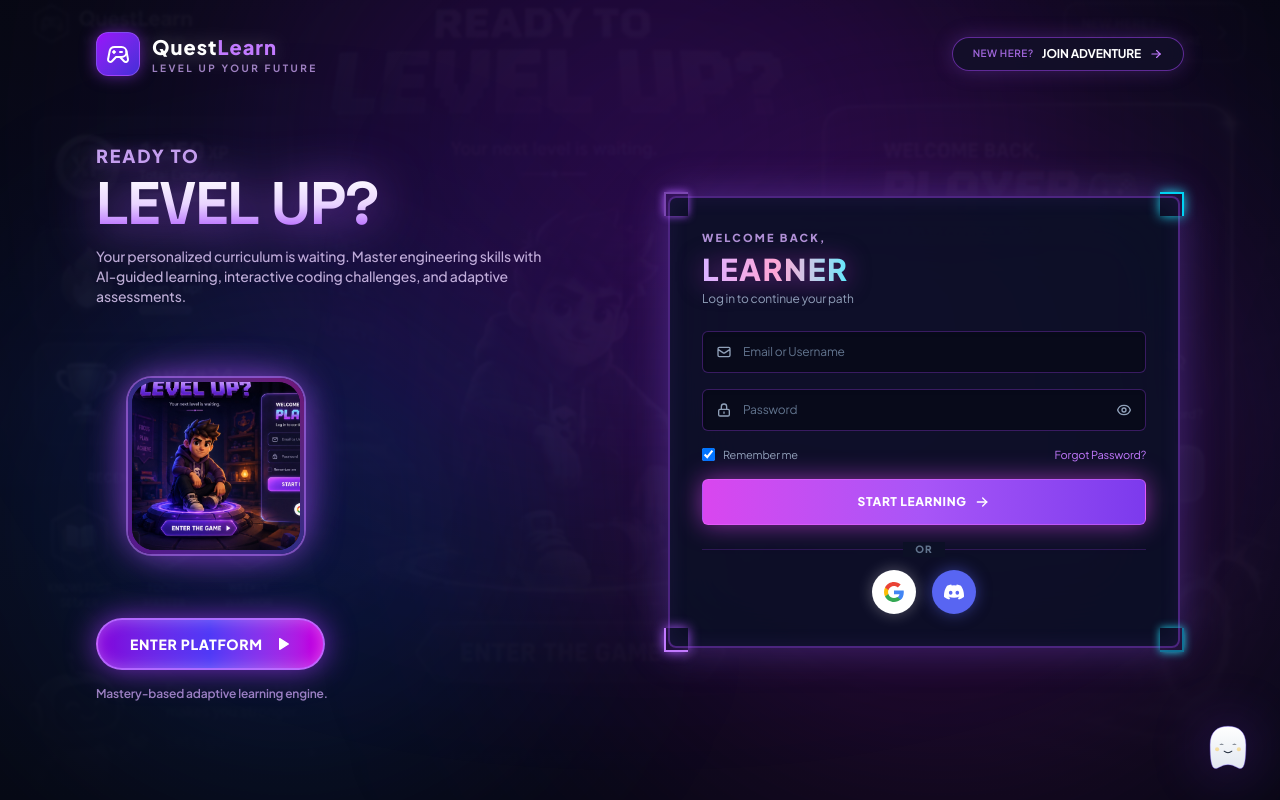
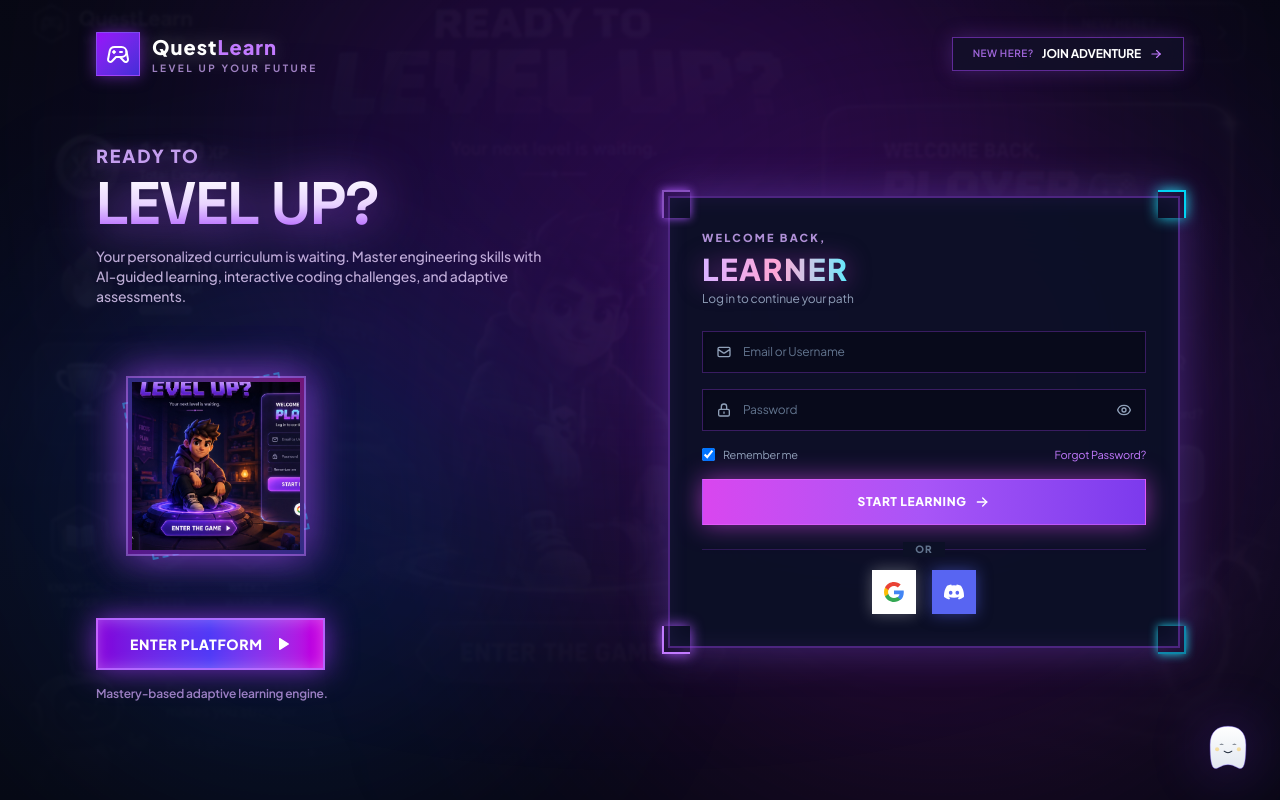
Before and after one commit to KungumapriyaaMKP/HCL-Amplified, a Next.js app: page /login in a window 1280 px wide. Built offline with nearby package versions, Linux system fonts and the light colour scheme.

Commit message:
style: apply razor-sharp 90-degree square geometry across auth card and HUD elements

```diff
--- a/frontend/components/auth/QuestLearnAuth.tsx
+++ b/frontend/components/auth/QuestLearnAuth.tsx
@@ -89,7 +89,7 @@ export function QuestLearnAuth({ initialMode = "login" }: { initialMode?: "login
         <header className="flex items-center justify-between gap-4">
           {/* Logo */}
           <Link href="/" className="group flex items-center gap-3 transition-transform hover:scale-105">
-            <div className="flex h-11 w-11 items-center justify-center rounded-xl bg-gradient-to-br from-purple-600 to-indigo-700 shadow-[0_0_15px_rgba(147,51,234,0.6)] border border-purple-400/40">
+            <div className="flex h-11 w-11 items-center justify-center rounded-none bg-gradient-to-br from-purple-600 to-indigo-700 shadow-[0_0_15px_rgba(147,51,234,0.6)] border border-purple-400/40">
               <IconDeviceGamepad2 className="h-6 w-6 text-white" />
             </div>
             <div>
@@ -105,7 +105,7 @@ export function QuestLearnAuth({ initialMode = "login" }: { initialMode?: "login
           {/* Top Right Mode Switch Button */}
           <button
             onClick={() => setMode(mode === "login" ? "signup" : "login")}
-            className="group flex items-center gap-2 rounded-full border border-purple-500/50 bg-[#121128]/80 px-5 py-2 text-xs font-semibold text-purple-200 shadow-[0_0_20px_rgba(168,85,247,0.25)] backdrop-blur-md transition-all hover:border-purple-400 hover:bg-purple-950/60 hover:shadow-[0_0_25px_rgba(168,85,247,0.5)] active:scale-95"
+            className="group flex items-center gap-2 rounded-none border border-purple-500/50 bg-[#121128]/80 px-5 py-2 text-xs font-semibold text-purple-200 shadow-[0_0_20px_rgba(168,85,247,0.25)] backdrop-blur-md transition-all hover:border-purple-400 hover:bg-purple-950/60 hover:shadow-[0_0_25px_rgba(168,85,247,0.5)] active:scale-95"
           >
             <span className="text-purple-400/80 uppercase tracking-wider text-[10px]">
               {mode === "login" ? "NEW HERE?" : "HAVE AN ACCOUNT?"}
@@ -139,12 +139,12 @@ export function QuestLearnAuth({ initialMode = "login" }: { initialMode?: "login
             {/* Character Graphic / Interactive Portal Visual */}
             <div className="relative my-4 flex h-52 sm:h-64 w-full items-center justify-center lg:justify-start">
               <div className="relative flex h-52 w-52 sm:h-60 sm:w-60 items-center justify-center">
-                <div className="absolute h-48 w-48 rounded-full border border-purple-500/40 bg-purple-600/10 blur-sm shadow-[0_0_40px_rgba(147,51,234,0.4)] animate-pulse" />
-                <div className="absolute h-40 w-40 rounded-full border-2 border-dashed border-cyan-400/50 animate-spin" style={{ animationDuration: "25s" }} />
+                <div className="absolute h-48 w-48 border border-purple-500/40 bg-purple-600/10 blur-sm shadow-[0_0_40px_rgba(147,51,234,0.4)] animate-pulse" />
+                <div className="absolute h-40 w-40 border-2 border-dashed border-cyan-400/50 animate-spin" style={{ animationDuration: "25s" }} />
 
                 <div className="relative z-10 flex flex-col items-center">
-                  <div className="relative flex h-36 w-36 sm:h-44 sm:w-44 items-center justify-center rounded-3xl bg-gradient-to-tr from-purple-900 via-indigo-900 to-fuchsia-900 p-1 shadow-[0_0_35px_rgba(168,85,247,0.7)] ring-2 ring-purple-400/50">
-                    <div className="flex h-full w-full items-center justify-center rounded-[22px] bg-[#0d0f24] overflow-hidden relative">
+                  <div className="relative flex h-36 w-36 sm:h-44 sm:w-44 items-center justify-center rounded-none bg-gradient-to-tr from-purple-900 via-indigo-900 to-fuchsia-900 p-1 shadow-[0_0_35px_rgba(168,85,247,0.7)] ring-2 ring-purple-400/50">
+                    <div className="flex h-full w-full items-center justify-center rounded-none bg-[#0d0f24] overflow-hidden relative">
                       <img
                         src="/quest-bg.jpg"
                         alt="Hero Portal"
@@ -159,7 +159,7 @@ export function QuestLearnAuth({ initialMode = "login" }: { initialMode?: "login
             {/* "ENTER THE GAME" Action Button */}
             <Link
               href="/dashboard"
-              className="group relative mt-2 inline-flex items-center gap-3 overflow-hidden rounded-full border-2 border-purple-400/80 bg-gradient-to-r from-purple-700 via-indigo-600 to-fuchsia-600 px-8 py-3.5 text-sm font-black tracking-wider text-white uppercase shadow-[0_0_30px_rgba(147,51,234,0.8),inset_0_0_15px_rgba(255,255,255,0.3)] transition-all duration-300 hover:scale-105 hover:shadow-[0_0_45px_rgba(168,85,247,1)] active:scale-95"
+              className="group relative mt-2 inline-flex items-center gap-3 overflow-hidden rounded-none border-2 border-purple-400/80 bg-gradient-to-r from-purple-700 via-indigo-600 to-fuchsia-600 px-8 py-3.5 text-sm font-black tracking-wider text-white uppercase shadow-[0_0_30px_rgba(147,51,234,0.8),inset_0_0_15px_rgba(255,255,255,0.3)] transition-all duration-300 hover:scale-105 hover:shadow-[0_0_45px_rgba(168,85,247,1)] active:scale-95"
             >
               <span className="relative z-10">ENTER PLATFORM</span>
               <IconPlayerPlay className="relative z-10 h-4 w-4 fill-current transition-transform group-hover:translate-x-1" />
@@ -174,13 +174,13 @@ export function QuestLearnAuth({ initialMode = "login" }: { initialMode?: "login
 
           {/* RIGHT COLUMN: Glassmorphic Auth Card (6 cols) */}
           <div className="w-full max-w-md mx-auto lg:col-span-6 lg:max-w-lg">
-            <div className="relative rounded-lg border-2 border-purple-500/40 bg-[#0c1026]/90 p-6 sm:p-8 shadow-[0_0_40px_rgba(139,92,246,0.35),inset_0_0_20px_rgba(139,92,246,0.1)] backdrop-blur-2xl">
+            <div className="relative rounded-none border-2 border-purple-500/40 bg-[#0c1026]/95 p-6 sm:p-8 shadow-[0_0_40px_rgba(139,92,246,0.35),inset_0_0_20px_rgba(139,92,246,0.1)] backdrop-blur-2xl">
 
-              {/* Sharp Cyber HUD Corner Accents */}
-              <div className="pointer-events-none absolute -top-1.5 -right-1.5 h-6 w-6 border-t-2 border-r-2 border-cyan-400 shadow-[0_0_12px_#22d3ee]" />
-              <div className="pointer-events-none absolute -bottom-1.5 -left-1.5 h-6 w-6 border-b-2 border-l-2 border-purple-400 shadow-[0_0_12px_#a855f7]" />
-              <div className="pointer-events-none absolute -top-1.5 -left-1.5 h-6 w-6 border-t-2 border-l-2 border-purple-400/50 shadow-[0_0_8px_#a855f7]" />
-              <div className="pointer-events-none absolute -bottom-1.5 -right-1.5 h-6 w-6 border-b-2 border-r-2 border-cyan-400/50 shadow-[0_0_8px_#22d3ee]" />
+              {/* Precision Sharp 90-Degree Cyber HUD Corner Accents */}
+              <div className="pointer-events-none absolute -top-2 -right-2 h-7 w-7 border-t-2 border-r-2 border-cyan-400 shadow-[0_0_14px_#22d3ee]" />
+              <div className="pointer-events-none absolute -bottom-2 -left-2 h-7 w-7 border-b-2 border-l-2 border-purple-400 shadow-[0_0_14px_#a855f7]" />
+              <div className="pointer-events-none absolute -top-2 -left-2 h-7 w-7 border-t-2 border-l-2 border-purple-400/60 shadow-[0_0_10px_#a855f7]" />
+              <div className="pointer-events-none absolute -bottom-2 -right-2 h-7 w-7 border-b-2 border-r-2 border-cyan-400/60 shadow-[0_0_10px_#22d3ee]" />
 
               <div className="mb-6">
                 <div className="text-[11px] font-extrabold tracking-[0.2em] text-purple-300/80 uppercase">
@@ -213,7 +213,7 @@ export function QuestLearnAuth({ initialMode = "login" }: { initialMode?: "login
                         value={displayName}
                         onChange={(e) => setDisplayName(e.target.value)}
                         placeholder="Display Name"
-                        className="w-full rounded-md border border-purple-500/30 bg-[#080a1a]/90 py-3 pl-10 pr-4 text-xs text-white placeholder-slate-500 shadow-inner focus:border-purple-400 focus:outline-none focus:ring-1 focus:ring-purple-400"
+                        className="w-full rounded-none border border-purple-500/30 bg-[#080a1a]/90 py-3 pl-10 pr-4 text-xs text-white placeholder-slate-500 shadow-inner focus:border-purple-400 focus:outline-none focus:ring-1 focus:ring-purple-400"
                       />
                     </div>
                   </div>
@@ -233,7 +233,7 @@ export function QuestLearnAuth({ initialMode = "login" }: { initialMode?: "login
                       value={email}
                       onChange={(e) => setEmail(e.target.value)}
                       placeholder="Email or Username"
-                      className="w-full rounded-md border border-purple-500/30 bg-[#080a1a]/90 py-3 pl-10 pr-4 text-xs text-white placeholder-slate-500 shadow-inner focus:border-purple-400 focus:outline-none focus:ring-1 focus:ring-purple-400"
+                      className="w-full rounded-none border border-purple-500/30 bg-[#080a1a]/90 py-3 pl-10 pr-4 text-xs text-white placeholder-slate-500 shadow-inner focus:border-purple-400 focus:outline-none focus:ring-1 focus:ring-purple-400"
                     />
                   </div>
                 </div>
@@ -253,7 +253,7 @@ export function QuestLearnAuth({ initialMode = "login" }: { initialMode?: "login
                       value={password}
                       onChange={(e) => setPassword(e.target.value)}
                       placeholder="Password"
-                      className="w-full rounded-md border border-purple-500/30 bg-[#080a1a]/90 py-3 pl-10 pr-10 text-xs text-white placeholder-slate-500 shadow-inner focus:border-purple-400 focus:outline-none focus:ring-1 focus:ring-purple-400"
+                      className="w-full rounded-none border border-purple-500/30 bg-[#080a1a]/90 py-3 pl-10 pr-10 text-xs text-white placeholder-slate-500 shadow-inner focus:border-purple-400 focus:outline-none focus:ring-1 focus:ring-purple-400"
                     />
                     <button
                       type="button"
@@ -281,7 +281,7 @@ export function QuestLearnAuth({ initialMode = "login" }: { initialMode?: "login
                       type="checkbox"
                       checked={rememberMe}
                       onChange={(e) => setRememberMe(e.target.checked)}
-                      className="rounded border-purple-500/40 bg-purple-950 text-purple-600 focus:ring-0 focus:ring-offset-0"
+                      className="rounded-none border-purple-500/40 bg-purple-950 text-purple-600 focus:ring-0 focus:ring-offset-0"
                     />
                     <span>Remember me</span>
                   </label>
@@ -296,7 +296,7 @@ export function QuestLearnAuth({ initialMode = "login" }: { initialMode?: "login
 
                 {/* Error Banner */}
                 {error && (
-                  <div className="rounded-md border border-red-500/40 bg-red-950/80 p-2.5 text-center text-xs font-semibold text-red-300 shadow-[0_0_15px_rgba(239,68,68,0.3)]">
+                  <div className="rounded-none border border-red-500/40 bg-red-950/80 p-2.5 text-center text-xs font-semibold text-red-300 shadow-[0_0_15px_rgba(239,68,68,0.3)]">
                     {error}
                   </div>
                 )}
@@ -305,7 +305,7 @@ export function QuestLearnAuth({ initialMode = "login" }: { initialMode?: "login
                 <button
                   type="submit"
                   disabled={loading}
-                  className="group relative flex w-full items-center justify-center gap-2 overflow-hidden rounded-md border border-fuchsia-400/50 bg-gradient-to-r from-[#d946ef] via-[#a855f7] to-[#7c3aed] py-3.5 text-xs font-black tracking-wider text-white uppercase shadow-[0_0_25px_rgba(217,70,239,0.6)] transition-all duration-300 hover:brightness-110 hover:shadow-[0_0_35px_rgba(217,70,239,0.9)] active:scale-98 disabled:opacity-50"
+                  className="group relative flex w-full items-center justify-center gap-2 overflow-hidden rounded-none border border-fuchsia-400/50 bg-gradient-to-r from-[#d946ef] via-[#a855f7] to-[#7c3aed] py-3.5 text-xs font-black tracking-wider text-white uppercase shadow-[0_0_25px_rgba(217,70,239,0.6)] transition-all duration-300 hover:brightness-110 hover:shadow-[0_0_35px_rgba(217,70,239,0.9)] active:scale-98 disabled:opacity-50"
                 >
                   <span>{loading ? "AUTHENTICATING..." : mode === "signup" ? "CREATE ACCOUNT" : "START LEARNING"}</span>
                   <IconArrowRight className="h-4 w-4 transition-transform group-hover:translate-x-1" />
@@ -327,7 +327,7 @@ export function QuestLearnAuth({ initialMode = "login" }: { initialMode?: "login
                   <button
                     type="button"
                     onClick={() => alert("Google OAuth integration: Please configure in Supabase dashboard settings.")}
-                    className="flex h-11 w-11 items-center justify-center rounded-full bg-white shadow-[0_0_15px_rgba(255,255,255,0.3)] transition-transform hover:scale-110 active:scale-95"
+                    className="flex h-11 w-11 items-center justify-center rounded-none bg-white shadow-[0_0_15px_rgba(255,255,255,0.3)] transition-transform hover:scale-110 active:scale-95"
                     title="Sign in with Google"
                   >
                     <svg className="h-5 w-5" viewBox="0 0 24 24">
@@ -341,7 +341,7 @@ export function QuestLearnAuth({ initialMode = "login" }: { initialMode?: "login
                   <button
                     type="button"
                     onClick={() => alert("Discord OAuth integration: Please configure in Supabase dashboard settings.")}
-                    className="flex h-11 w-11 items-center justify-center rounded-full bg-[#5865F2] shadow-[0_0_15px_rgba(88,101,242,0.5)] transition-transform hover:scale-110 active:scale-95"
+                    className="flex h-11 w-11 items-center justify-center rounded-none bg-[#5865F2] shadow-[0_0_15px_rgba(88,101,242,0.5)] transition-transform hover:scale-110 active:scale-95"
                     title="Sign in with Discord"
                   >
                     <svg className="h-5 w-5 text-white" viewBox="0 0 24 24" fill="currentColor">
```
